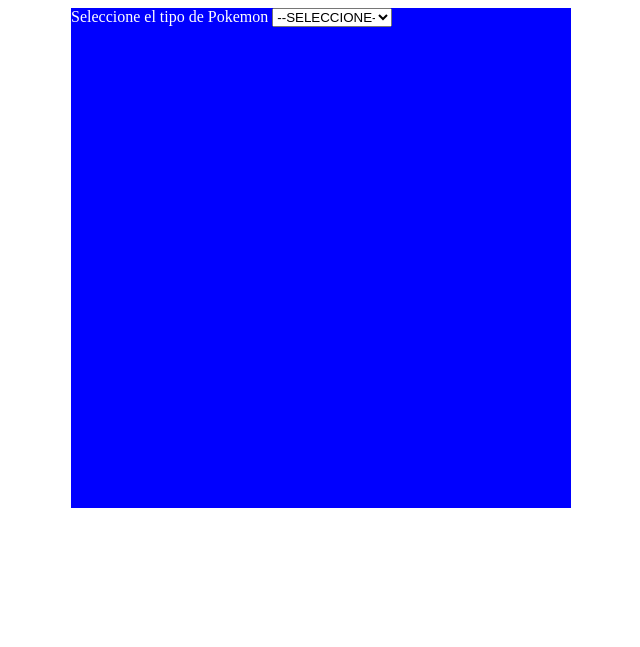
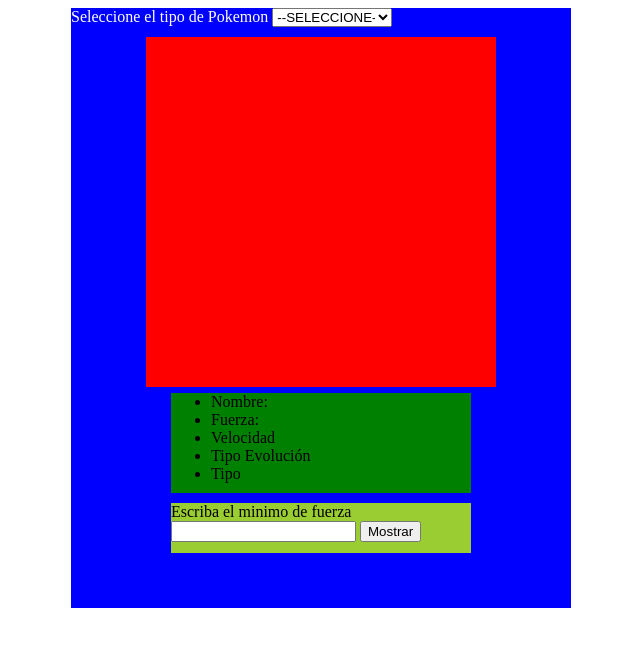
Before and after one commit to Dardila11/PokemonCard, a PHP site: page / in a window 1280 px wide. Shown: the top 647 px of the page, without its empty margins (319-959 px from the left). Run offline with PHP 8.4, Linux system fonts and the light colour scheme.

Commit message:
Agregado los divs necesarios para mosrar el contenido.
Solo Estructura de la pagina

```diff
--- a/css/style.css
+++ b/css/style.css
@@ -1,6 +1,6 @@
 .container {
     width: 500px;
-    height: 500px;
+    height: 600px;
     background-color: gray;
     top: 0;
     right: 0;
@@ -17,3 +17,29 @@
 .lbl{
     color: white;
 }
+
+.slide-container{
+    width: 350px;
+    height: 350px;
+    position: relative;
+    background-color: red;
+    top: 10px;
+    margin: auto;
+}
+
+.stats{
+    width: 300px;
+    height: 100px;
+    background-color: green;
+    margin: auto;
+    position: relative;
+}
+
+.min-fuerza{
+    width: 300px;
+    height: 50px;
+    background-color: yellowgreen;
+    margin: auto;
+    position: relative;
+    top: 10px;
+}
--- a/index.html
+++ b/index.html
@@ -14,6 +14,24 @@
         <select name="tipos" id="pokemonType">
             <option value="SELECCIONE">--SELECCIONE--</option>
         </select>
+        <div class="slide-container">
+
+        </div>
+        <div class="stats">
+            <ul>
+                <li>Nombre: <span></span></li>
+                <li>Fuerza: <span></span></li>
+                <li>Velocidad <span></span></li>
+                <li>Tipo Evolución <span></span></li>
+                <li>Tipo <span></span></li>
+            </ul>
+        </div>
+
+        <div class="min-fuerza">
+            <label for="input_fuerza">Escriba el minimo de fuerza</label>
+            <input name="input_fuerza" type="text">
+            <button type="submit">Mostrar</button>
+        </div>
     </div>
 </body>
 </html>
```
